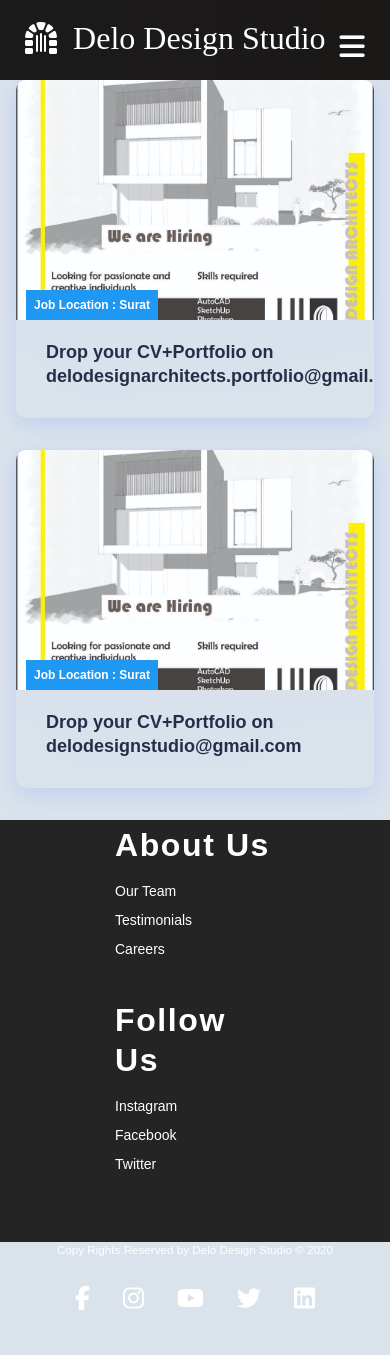
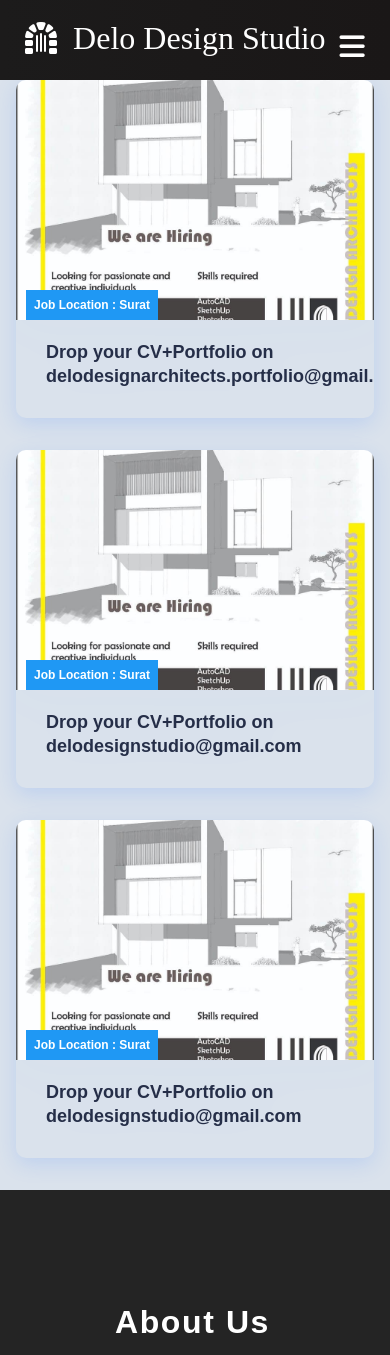
Before and after one commit to nitinkpatel/DDS-React-Website, a React (Create React App) app: page /Career in a window 390 px wide. Shown: the top 1355 px of the page. Before the commit the page ends 1317 px from the top, so only its background shows below. Built offline with nearby package versions, Linux system fonts and the light colour scheme; a web font is replaced by a local one.

Commit message:
revertfooter

```diff
--- a/src/components/Footer.css
+++ b/src/components/Footer.css
@@ -139,13 +139,10 @@
 
   @media screen and (max-width: 820px) {
 
-    .footer-container {
-      height: 50vh;
-    }
+
 
     .footer-links {
       padding-top: 2rem;
-      height: 50vh;
     }
 
     .footer-input {
--- a/src/components/pages/AboutUs.js
+++ b/src/components/pages/AboutUs.js
@@ -21,6 +21,12 @@
               label='Our Team'
               path='/About-Us'
             />
+               <CardItem
+              src='images/team2.jpg'
+              text='Labour Contractors, Carpenters, Artist, Electrician, Painters'
+              label='Our Team'
+              path='/About-Us'
+            />
             </ul>
             </div>
         <Footer />
--- a/src/components/pages/Career.js
+++ b/src/components/pages/Career.js
@@ -19,6 +19,12 @@
                 label='Job Location : Surat'
                 path='/Contact-Us'
             />
+                <CardItem
+                src='images/hiring.jpg'
+                text='Drop your CV+Portfolio on delodesignstudio@gmail.com'
+                label='Job Location : Surat'
+                path='/Contact-Us'
+            />
             </ul>
 
             <Footer />
```
